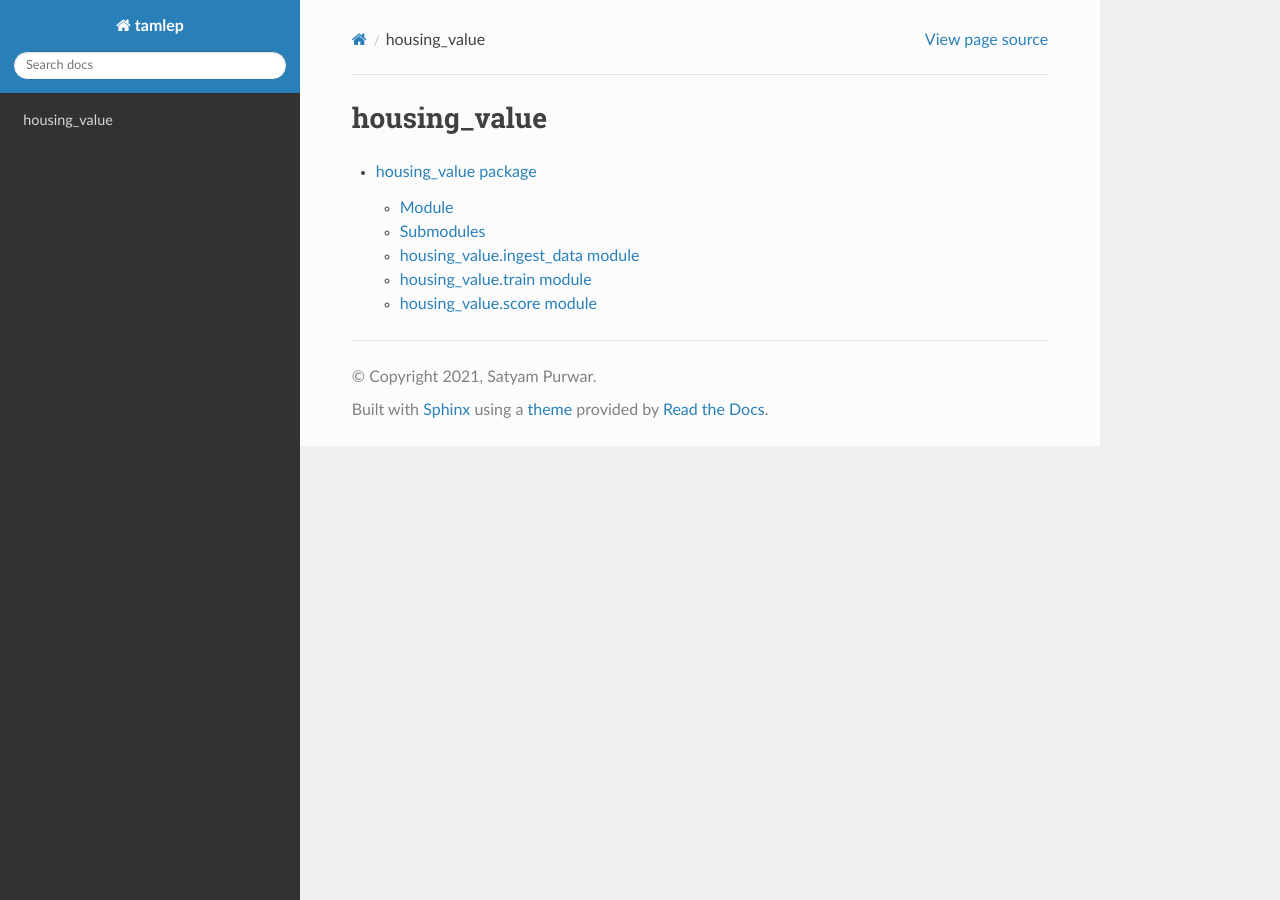
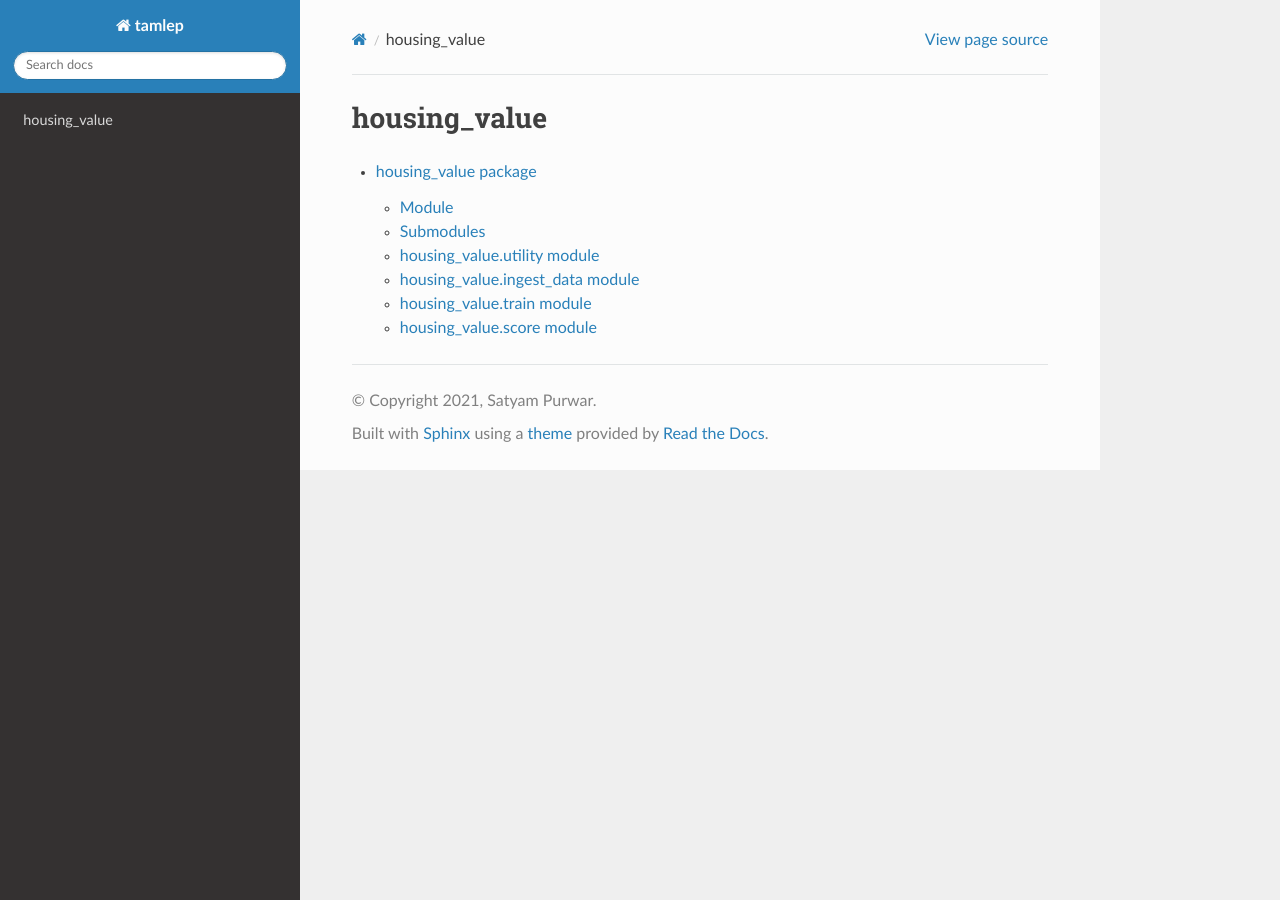
Before and after one commit to satyampurwar/mle-training, a Sphinx documentation site: the page built from docs/source/modules.rst, in a window 1280 px wide. Built offline with Sphinx 7.4.7 and the Read the Docs theme 2.0.0, drawn with Linux system fonts in a browser that asks for light colours.

Commit message:
updated docs

```diff
--- a/docs/source/housing_value.rst
+++ b/docs/source/housing_value.rst
@@ -11,6 +11,14 @@ Module
 
 Submodules
 ----------
+
+housing\_value.utility module
+-----------------------------
+
+.. automodule:: housing_value.utility
+   :members:
+   :undoc-members:
+   :show-inheritance:
 
 housing\_value.ingest\_data module
 ----------------------------------
```
Also changed, not shown: 10 other files.
